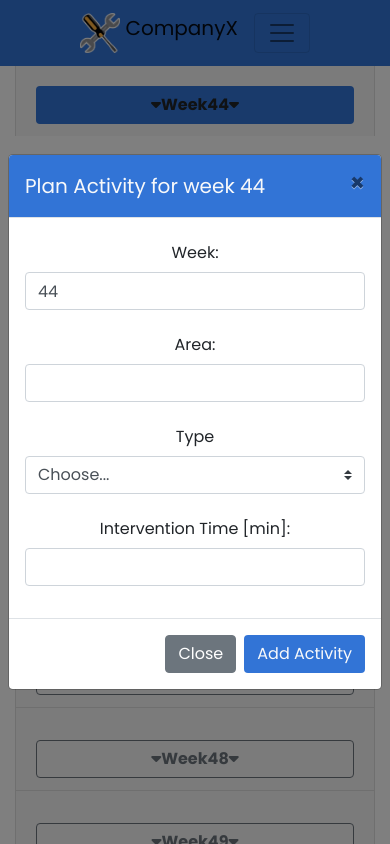
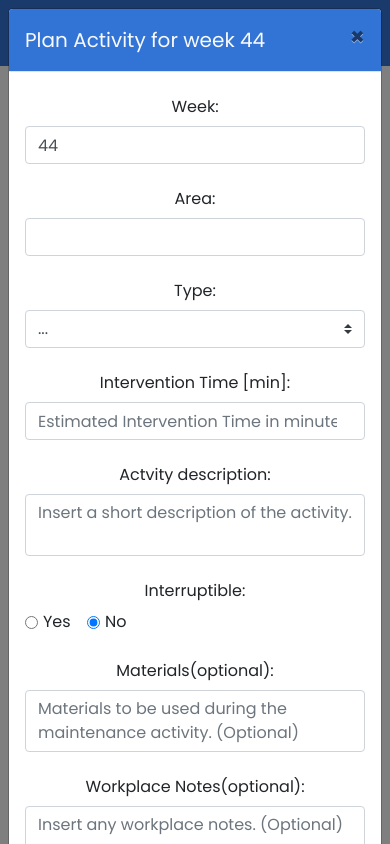
Before and after one commit to Emidio21/MaintenanceProject, a plain HTML site: page index.html in a window 390 px wide. Both pictures are taken after a click on the button "Add Activity". Shown: the part 3699-4543 px from the top of the page. Drawn offline with nearby package versions, Linux system fonts and the light colour scheme.

Commit message:
Complete Activity add modal

```diff
--- a/CSS/style.css
+++ b/CSS/style.css
@@ -19,7 +19,7 @@ h2{
   background-color: #3274D6;
 }
 
-.btn-blue:hover, .bg-blue:hover{
+.btn-blue:hover{
   background-color: #2868c7;
 }
 
@@ -30,3 +30,10 @@ h2{
 .date{
   margin: 0 100px;
 }
+
+
+/* Textarea custom css */
+
+textarea {
+  resize: none;
+}
--- a/index.html
+++ b/index.html
@@ -72,7 +72,7 @@
     </section>
 
   <section>
-
+    <!-- Plan activity Modal -->
     <div class="modal fade" id="planModal" tabindex="-2" role="dialog" aria-labelledby="ModalLabel" aria-hidden="true">
       <div class="modal-dialog modal-dialog-centered" role="dialog">
         <div class="modal-content">
@@ -82,25 +82,29 @@
               <span aria-hidden="true">&times;</span>
             </button>
           </div>
+          <!-- Modal body -->
           <div class="modal-body">
             <form>
+              <!-- Week row -->
               <div class="form-group row">
                 <label for="activity-week" class="col-form-label col-sm-4 text-center">Week:</label>
                 <div class="col-sm-8">
-                  <input type="number" class="form-control " id="activity-week" min="1" max="53" data-bind="value:replyNumber" />
+                  <input type="number" class="form-control " id="activity-week" min="1" max="53" placeholder="1 - 52" data-bind="value:replyNumber" />
                 </div>
               </div>
+              <!-- Area row -->
               <div class="form-group row">
                 <label for="activity-area" class="col-sm-4 col-form-label text-center">Area:</label>
                 <div class="col-sm-8">
                   <input type="text" class="form-control" id="activity-area">
                 </div>
               </div>
+              <!-- Type row -->
               <div class="form-group row">
-                <label for="activity-type" class="col-sm-4 col-form-label text-center">Type</label>
+                <label for="activity-type" class="col-sm-4 col-form-label text-center">Type:</label>
                 <div class="col-sm-8">
                   <select class="custom-select" id="typeSelect">
-                    <option selected>Choose...</option>
+                    <option selected>...</option>
                     <option value="1">Hydraulic</option>
                     <option value="2">Electric</option>
                     <option value="3">Electronics</option>
@@ -108,12 +112,49 @@
                   </select>
                 </div>
               </div>
+              <!-- Estimated Intervention Time row -->
               <div class="form-group row">
                 <label for="activity-intTime" class="col-sm-4 col-form-label text-center">Intervention Time [min]:</label>
                 <div class="col-sm-8">
-                  <input type="number" class="form-control" id="activity-intTime" min="0" data-bind="value:replyNumber" />
+                  <input type="number" class="form-control" id="activity-intTime" min="0" placeholder="Estimated Intervention Time in minutes" data-bind="value:replyNumber" />
                 </div>
               </div>
+              <!-- Description of the activity row -->
+              <div class="form-group row">
+                <label for="activity-description" class="col-sm-4 col-form-label text-center">Actvity description:</label>
+                <div class="col-sm-8">
+                  <textarea class="form-control" id="activity-description" placeholder="Insert a short description of the activity."></textarea>
+                </div>
+              </div>
+              <!-- Interruptible activi radios row -->
+              <div class="form-group row">
+                <label for="activity-interruptible" class="col-sm-4 col-form-label text-center">Interruptible:</label>
+                <div class="col-sm-8" id="activvity-interruptible">
+                  <div class="form-check form-check-inline">
+                    <input class="form-check-input" type="radio" name="inlineRadioOptions" id="inlineInterruptibleRadioYes" value="Yes">
+                    <label class="form-check-label" for="inlineInterruptibleRadioYes">Yes</label>
+                  </div>
+                  <div class="form-check form-check-inline">
+                    <input class="form-check-input" type="radio" name="inlineRadioOptions" id="inlineInterruptibleRadioNo" value="No" checked>
+                    <label class="form-check-label" for="inlineInterruptibleRadioNo">No</label>
+                  </div>
+                </div>
+              </div>
+              <!-- Materials Row -->
+              <div class="form-group row">
+                <label for="activity-materials" class="col-sm-4 col-form-label text-center">Materials(optional):</label>
+                <div class="col-sm-8">
+                  <textarea class="form-control" id="activity-materials" placeholder="Materials to be used during the maintenance activity. (Optional)"></textarea>
+                </div>
+              </div>
+              <!-- Workplace Notes row -->
+              <div class="form-group row">
+                <label for="activity-workNote" class="col-sm-4 col-form-label text-center">Workplace Notes(optional):</label>
+                <div class="col-sm-8">
+                  <textarea class="form-control" id="activity-workNote" placeholder="Insert any workplace notes. (Optional)"></textarea>
+                </div>
+              </div>
+
             </form>
           </div>
 
```
